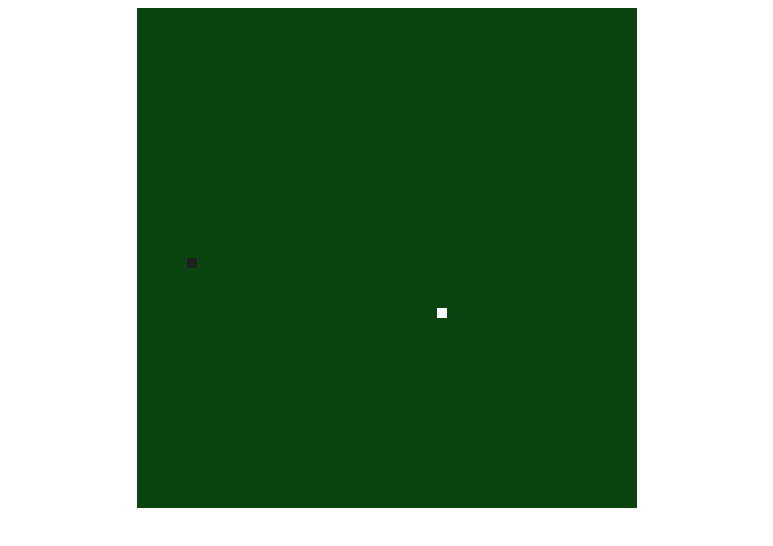
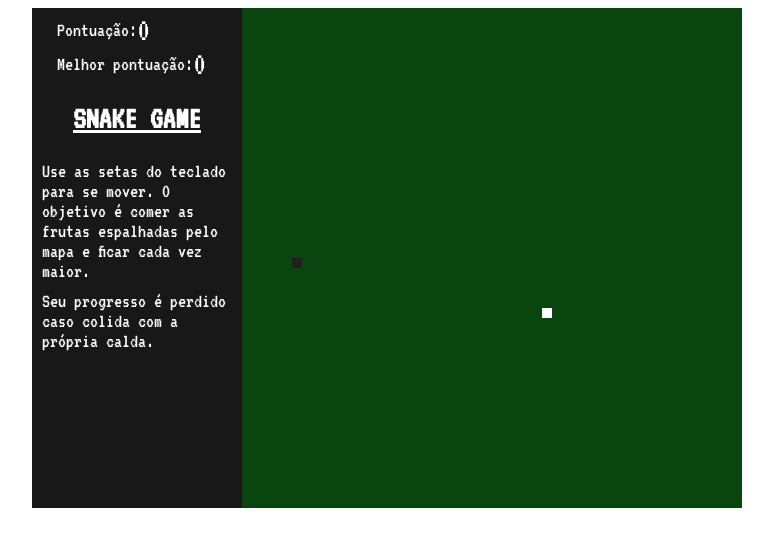
Before and after one commit to GabrielBrandao13/snake-game, a plain HTML site: page src/index.html in a window 1280 px wide. Shown: the whole page, without its empty margins (253-1026 px from the left). Drawn offline with Linux system fonts and the light colour scheme.

Commit message:
Adicionado menu lateral que mostra a pontuação e outras informações

```diff
--- a/src/index.html
+++ b/src/index.html
@@ -10,7 +10,26 @@
 </head>
 
 <body>
-    <canvas width="50" height="50"></canvas>
+    <div class="screen">
+        <div class="side-menu">
+            <div class="score-wrapper">
+                <p>Pontuação: </p>
+                <span class="score"></span>
+            </div>
+            <div class="score-wrapper">
+                <p>Melhor pontuação: </p>
+                <span class="best-score"></span>
+            </div>
+            <h1>Snake Game</h1>
+            <p>
+                Use as setas do teclado para se mover. O objetivo é comer as frutas espalhadas pelo mapa e ficar
+                cada vez maior.
+            </p>
+            <p>Seu progresso é perdido caso colida com a própria calda.</p>
+        </div>
+        <canvas width="50" height="50"></canvas>
+    </div>
+
     <script src="./Snake.js" type="module"></script>
     <script type="module" src="./main.js"></script>
 </body>
--- a/src/main.js
+++ b/src/main.js
@@ -2,12 +2,24 @@ import { Snake } from './Snake.js'
 
 const canvas = document.querySelector('canvas')
 const ctx = canvas.getContext('2d')
+const displayScore = document.querySelector('span.score')
+const bestScoreDisplay = document.querySelector('span.best-score')
 
 const snake = new Snake()
 
 var currentFruit = { x: 30, y: 30, color: '#ffffff' }
 
 var score = 0
+
+function getBestScore() {
+    return Number(localStorage.getItem('best-score'))
+}
+function setBestScore() {
+    const bestScore = getBestScore()
+    if (score > bestScore || !bestScore) {
+        localStorage.setItem('best-score', `${score}`)
+    }
+}
 
 function setNewFruitLocation() {
     let randX = Math.floor(Math.random() * canvas.width),
@@ -33,6 +45,7 @@ function frames() {
         drawObject(block)
     }
     drawObject(currentFruit)
+    displayScore.textContent = score
     requestAnimationFrame(frames)
 }
 
@@ -46,6 +59,8 @@ function playerMove() {
 }
 
 function reset() {
+    setBestScore()
+    bestScoreDisplay.textContent = getBestScore()
     score = 0
 }
 
@@ -69,8 +84,12 @@ function checkForBorderCollision() {
     }
 }
 
+function start() {
 
-window.addEventListener('keydown', onKeyDown)
+    window.addEventListener('keydown', onKeyDown)
 
-frames()
-playerMove()
+    frames()
+    playerMove()
+    bestScoreDisplay.textContent = getBestScore()
+}
+start()
--- a/src/style.css
+++ b/src/style.css
@@ -1,7 +1,50 @@
+@import url('https://fonts.googleapis.com/css2?family=Press+Start+2P&family=VT323&display=swap');
+
 body{
     display:flex;
     align-items:center;
     justify-content: center;
+}
+
+.screen{
+    display:flex;
+    flex-flow: row nowrap;
+}
+
+.side-menu{
+    display:flex;
+    flex-flow: column nowrap;
+    align-items:center;
+    justify-content:flex-start;
+    width: 200px;
+    padding: 5px;
+    background-color: rgb(24, 24, 24);
+    color:white;
+    font-family: 'VT323';
+}
+
+h1{
+    text-transform: uppercase;
+    text-decoration: underline;
+}
+p{
+    font-size: 15pt;
+    margin: 5px;
+}
+
+.score-wrapper p{
+    margin:0;
+}
+
+.score-wrapper{
+    display: flex;
+    flex-flow: row nowrap;
+    align-items:center;
+    width: 80%;
+}
+
+.score, .best-score{
+    font-size: 25pt;
 }
 
 canvas{
```
